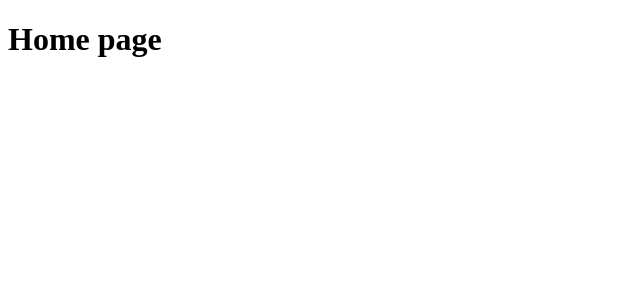
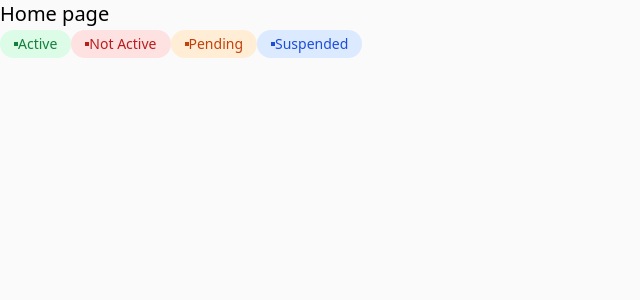
Before and after one commit to igorivnaolga/crm, a Next.js app: page / in a window 1280 px wide. Shown: the top 300 px of the page, without its empty margins (0-640 px from the left). Built offline with nearby package versions, Linux system fonts and the light colour scheme.

Commit message:
tailwind css

```diff
--- a/app/globals.css
+++ /dev/null
@@ -1,5 +0,0 @@
-* {
-  box-sizing: border-box;
-  padding: 0;
-  margin: 0;
-}
--- a/app/layout.tsx
+++ /dev/null
@@ -1,12 +0,0 @@
-import React from 'react';
-export default function RootLayout({
-  children,
-}: Readonly<{
-  children: React.ReactNode;
-}>) {
-  return (
-    <html lang="en">
-      <body>{children}</body>
-    </html>
-  );
-}
--- a/app/page.tsx
+++ /dev/null
@@ -1,7 +0,0 @@
-export default function Home() {
-  return (
-    <main>
-      <h1>Home page</h1>
-    </main>
-  );
-}
--- a/globals.css
+++ /dev/null
@@ -1,5 +0,0 @@
-* {
-  box-sizing: border-box;
-  padding: 0;
-  margin: 0;
-}
--- /dev/null
+++ b/postcss.config.js
@@ -0,0 +1,6 @@
+module.exports = {
+  plugins: {
+    tailwindcss: {},
+    autoprefixer: {},
+  },
+}
--- /dev/null
+++ b/src/app/components/status-label.tsx
@@ -0,0 +1,30 @@
+import React from 'react';
+
+export enum Status {
+  Active = 'active',
+  NotActive = 'notActive',
+  Pending = 'pending',
+  Suspended = 'suspended',
+}
+
+export interface StatusLabelProps {
+  children: React.ReactNode;
+  status: Status;
+}
+
+export default function StatusLabel({ children, status }: StatusLabelProps) {
+  return (
+    <div
+      className={`inline-flex items-center py-1 px-3.5 rounded-3xl text-sm font-medium ${
+        (status === Status.Active && 'text-green-700 bg-green-100') ||
+        (status === Status.NotActive && 'text-red-700 bg-red-100') ||
+        (status === Status.Pending && 'text-orange-700 bg-orange-100') ||
+        (status === Status.Suspended && 'text-blue-700 bg-blue-100') ||
+        ''
+      }`}
+    >
+      <div className="w-1 h-1 mr-rounded-full bg-current" />
+      {children}
+    </div>
+  );
+}
--- /dev/null
+++ b/src/app/globals.css
@@ -0,0 +1,12 @@
+@tailwind base;
+@tailwind components;
+@tailwind utilities;
+
+* {
+  box-sizing: border-box;
+  padding: 0;
+  margin: 0;
+}
+body {
+  background-color: #fafafa;
+}
--- a/layout.tsx
+++ b/src/app/layout.tsx
@@ -1,9 +1,11 @@
 import React from 'react';
+import './globals.css';
+
 export default function RootLayout({
   children,
-}: Readonly<{
+}: {
   children: React.ReactNode;
-}>) {
+}) {
   return (
     <html lang="en">
       <body>{children}</body>
--- /dev/null
+++ b/src/app/page.tsx
@@ -0,0 +1,13 @@
+import StatusLabel, { Status } from '@/app/components/status-label';
+
+export default function Home() {
+  return (
+    <main>
+      <h1 className="text-xl">Home page</h1>
+      <StatusLabel status={Status.Active}>Active</StatusLabel>
+      <StatusLabel status={Status.NotActive}>Not Active</StatusLabel>
+      <StatusLabel status={Status.Pending}>Pending</StatusLabel>
+      <StatusLabel status={Status.Suspended}>Suspended</StatusLabel>
+    </main>
+  );
+}
--- /dev/null
+++ b/tailwind.config.js
@@ -0,0 +1,8 @@
+/** @type {import('tailwindcss').Config} */
+module.exports = {
+  content: ['./src/**/*.{js,ts,jsx,tsx}'],
+  theme: {
+    extend: {},
+  },
+  plugins: [],
+};
```
Also changed, not shown: package.json (+7 -4 lines), 1 other file (tests, documents, lock files or other folders).
